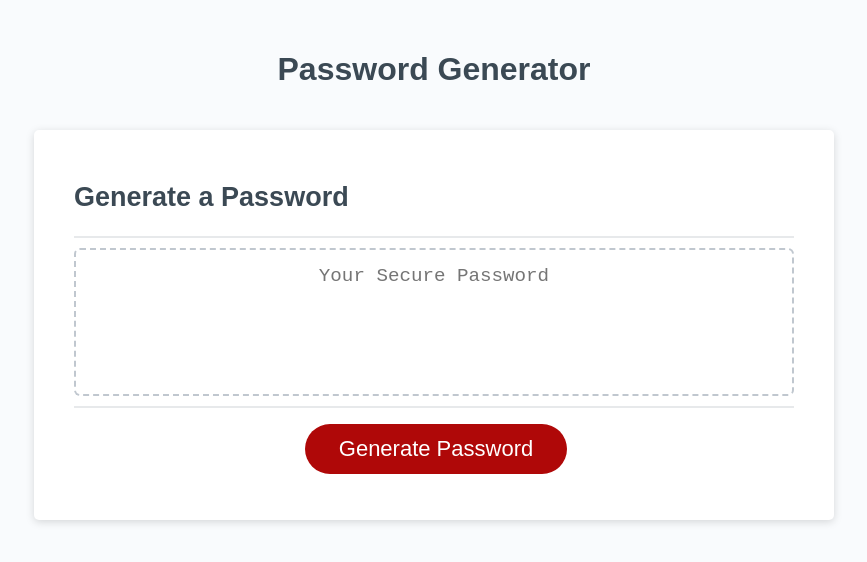
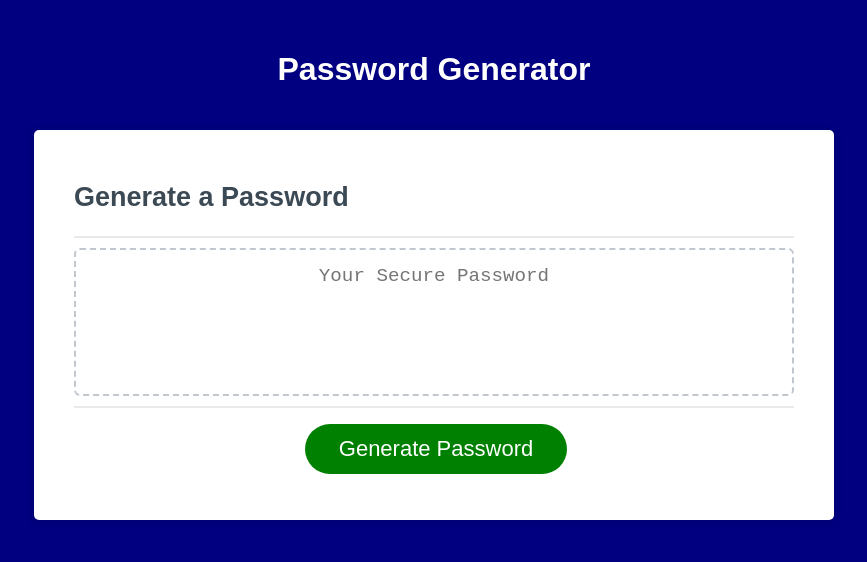
Before and after one commit to rdtauche/PasswordGeneratorWebsite, a plain HTML site: page index.html in a window 1280 px wide. Shown: the whole page, without its empty margins (206-1073 px from the left). Drawn offline with Linux system fonts and the light colour scheme.

Commit message:
changed colors and minor fixes in script.js

```diff
--- a/Assets/script.js
+++ b/Assets/script.js
@@ -23,7 +23,7 @@ function getPassword() {
   if (lowerAlpha) {multiSelect += lowercaseABC;}
   if (numericOptions) {multiSelect += numeric;}
   if (specialSymbols) {multiSelect += symbols;}
-  for (i = 0; i < length; i++) {
+  for (i = 0; i < keyLength; i++) {
     randomKey += multiSelect[Math.floor(Math.random() * multiSelect.length)]
   }
   return(randomKey);
@@ -34,11 +34,10 @@ var passwordText = document.querySelector("#password");
 
 //Ross:  Function #2: write password function and call it
 function writePassword(randomKey) {
-if (password.length === 0) {
-  return;
-}
-  passwordText.value = randomKey;
+  if (password.length === 0) {
+    return;}
+    passwordText.value = randomKey;
 }
 
-// Add event listener to generate button
+// Ross:  Final step:  Add event listener to generate button
 generateBtn.addEventListener("click", function() {writePassword(getPassword()) });
--- a/Assets/style.css
+++ b/Assets/style.css
@@ -10,6 +10,7 @@ body,
   height: 100%;
   margin: 0;
   padding: 0;
+  background-color: navy;
   /* display: flex;
   flex-direction: column; */
 }
@@ -30,7 +31,7 @@ header {
   text-align: center;
   padding: 20px;
   padding-top: 0px;
-  color: hsl(206, 17%, 28%);
+  color: white;
 }
 
 .card {
@@ -77,7 +78,7 @@ header {
 
 .btn {
   border: none;
-  background-color: hsl(360, 91%, 36%);
+  background-color: green;
   border-radius: 25px;
   box-shadow: rgba(0, 0, 0, 0.1) 0px 1px 6px 0px rgba(0, 0, 0, 0.2) 0px 1px 1px
     0px;
```
